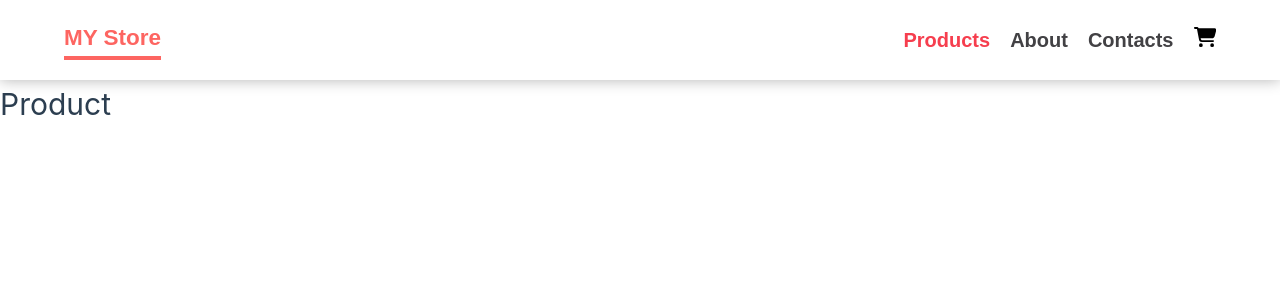
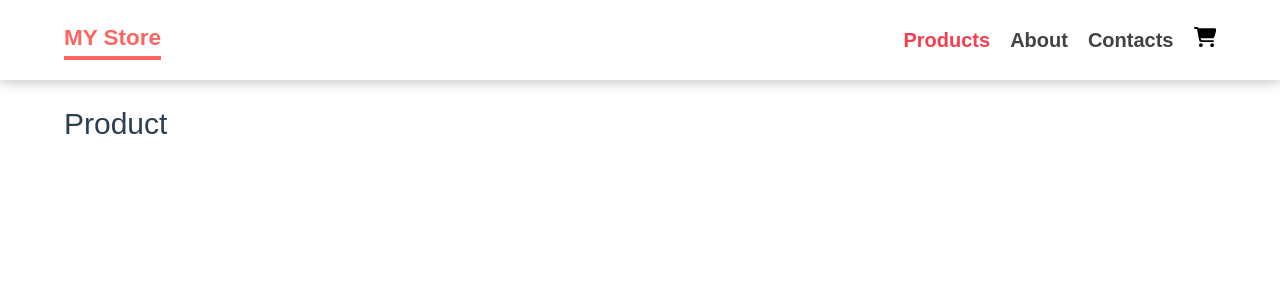
Before and after one commit to gabrielmussafiri/EcomerceApp, a Vue app: page /products in a window 1280 px wide. Shown: the top 300 px of the page. Built offline with nearby package versions, Linux system fonts and the light colour scheme.

Commit message:
create Card component

```diff
--- a/src/views/AboutView.vue
+++ b/src/views/AboutView.vue
@@ -1,6 +1,17 @@
 <template>
-    <div>
+    <main>
         <h1>About</h1>
 
-    </div>
+    </main>
 </template>
+
+<style scoped>
+main{
+    margin:0;
+    padding: 0;
+    font-family: sans-serif;
+    padding: 20px 5%;
+
+
+}
+</style>
--- a/src/views/ContactView.vue
+++ b/src/views/ContactView.vue
@@ -1,5 +1,16 @@
 <template>
-    <div>
+    <main>
         <h1>Contact</h1>
-    </div>
+    </main>
 </template>
+
+<style scoped>
+main{
+    margin:0;
+    padding: 0;
+    font-family: sans-serif;
+    padding: 20px 5%;
+
+
+}
+</style>
--- a/src/views/ProductView.vue
+++ b/src/views/ProductView.vue
@@ -1,6 +1,17 @@
 <template>
-    <div>
+    <main>
         <h1>Product</h1>
 
-    </div>
+    </main>
 </template>
+
+<style scoped>
+main{
+    margin:0;
+    padding: 0;
+    font-family: sans-serif;
+    padding: 20px 5%;
+
+
+}
+</style>
```
